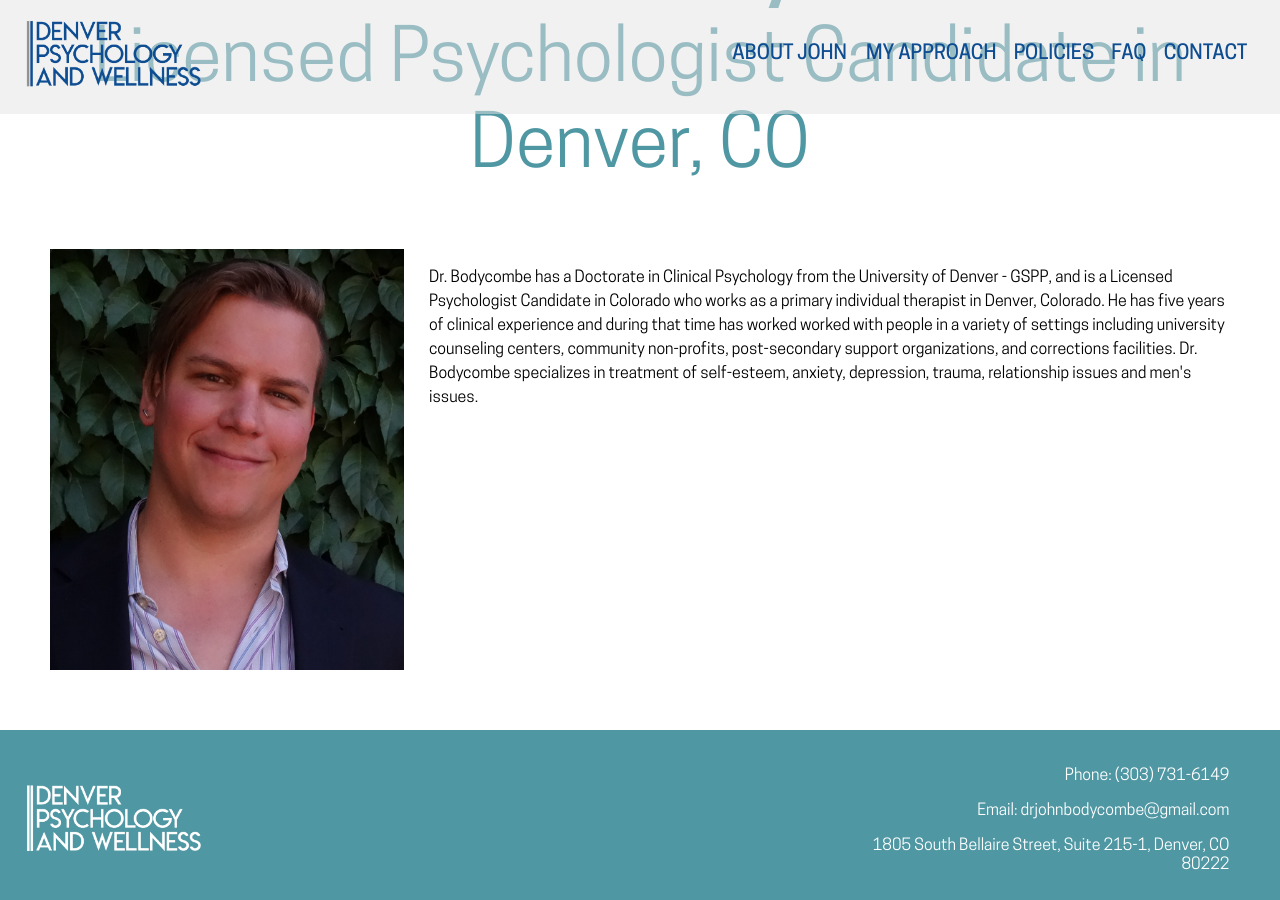
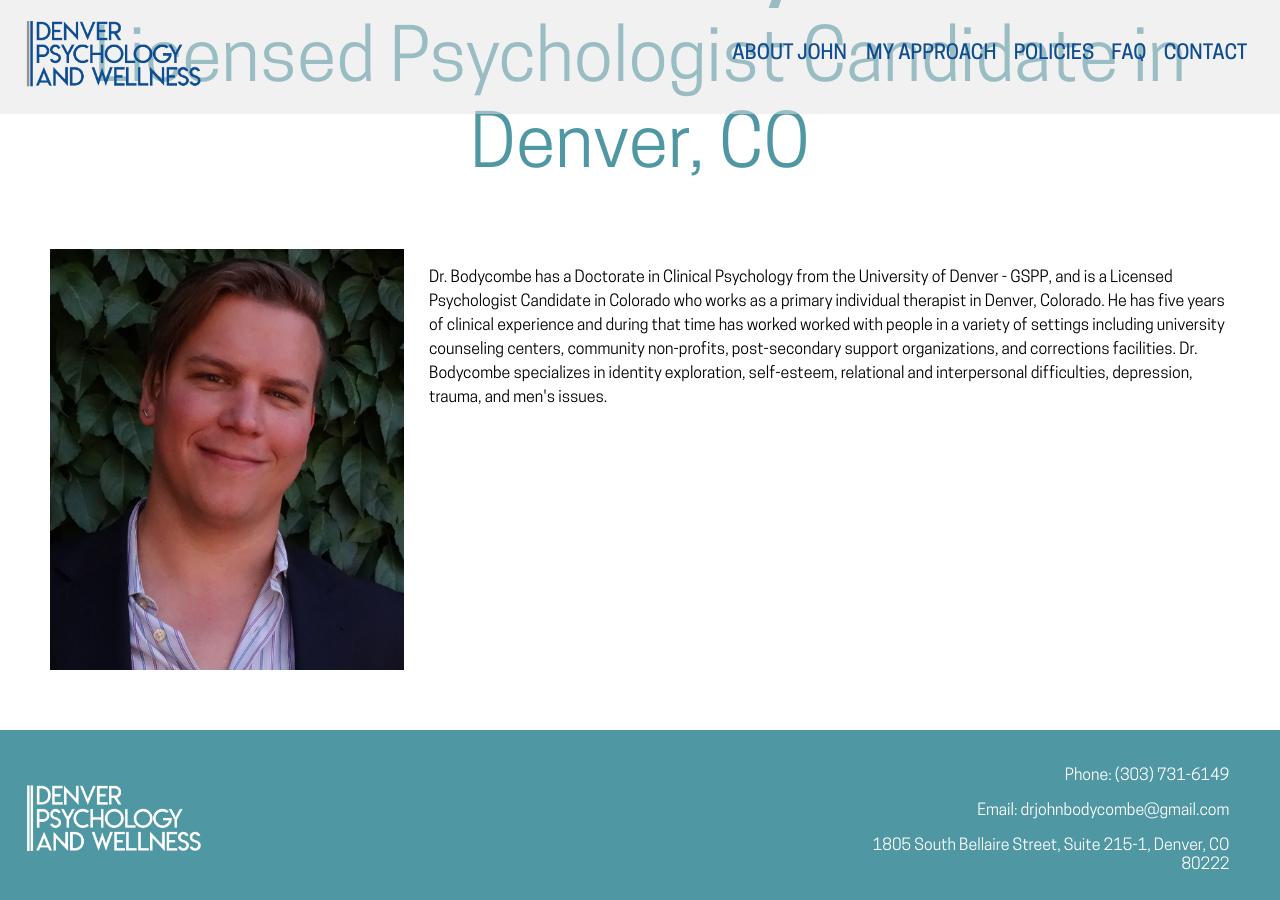
Before and after one commit to prodmage/denverpsychologyandwellness.com, a Jekyll site: the page built from about/index.html, in a window 1280 px wide and 900 px high, scrolled down 407 px. Built offline with Jekyll 4.4.1, drawn with Linux system fonts in a browser that asks for light colours; nearby versions of some CDN libraries.

Commit message:
Updated specialties

```diff
--- a/about/index.html
+++ b/about/index.html
@@ -9,5 +9,5 @@ banner_url: images/red-mountains-banner.jpg
 </div>
 <section class="about-content">
 <img src="{{ site.base_url }}/images/john-headshot.jpg" class="left about-me-img">
-<p>Dr. Bodycombe has a Doctorate in Clinical Psychology from the University of Denver - GSPP, and is a Licensed Psychologist Candidate in Colorado who works as a primary individual therapist in Denver, Colorado. He has five years of clinical experience and during that time has worked worked with people in a variety of settings including university counseling centers, community non-profits, post-secondary support organizations, and corrections facilities.  Dr. Bodycombe specializes in treatment of self-esteem, anxiety, depression, trauma, relationship issues and men's issues.</p>
+<p>Dr. Bodycombe has a Doctorate in Clinical Psychology from the University of Denver - GSPP, and is a Licensed Psychologist Candidate in Colorado who works as a primary individual therapist in Denver, Colorado. He has five years of clinical experience and during that time has worked worked with people in a variety of settings including university counseling centers, community non-profits, post-secondary support organizations, and corrections facilities.  Dr. Bodycombe specializes in identity exploration, self-esteem, relational and interpersonal difficulties, depression, trauma, and men's issues.</p>
 </section>
```
